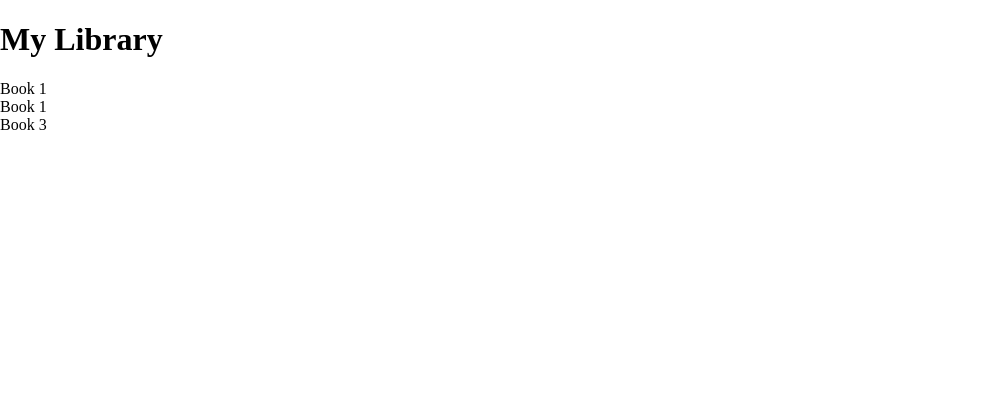
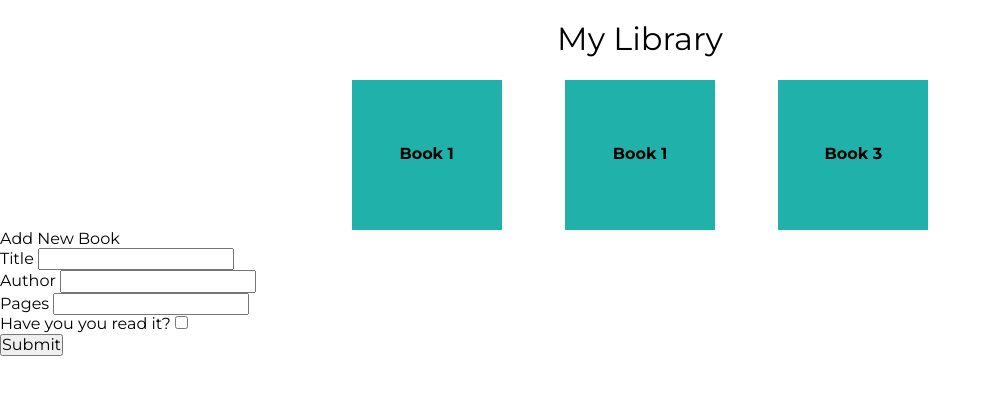
Before and after one commit to ayvarsteven/library-app, a plain HTML site: page index.html in a window 1280 px wide. Shown: the whole page, without its empty margins (0-991 px from the left). Drawn offline with nearby package versions, Linux system fonts and the light colour scheme.

Commit message:
adds basics of form input for book

```diff
--- a/index.html
+++ b/index.html
@@ -5,8 +5,8 @@
     <meta http-equiv="X-UA-Compatible" content="IE=edge">
     <meta name="viewport" content="width=device-width, initial-scale=1.0">
     <title>Library App</title>
-    <link rel="stylesheet" href="/library app/normalize.css">
-    <link rel="stylesheet" href="/library app/styles.css">
+    <link rel="stylesheet" href="normalize.css">
+    <link rel="stylesheet" href="styles.css">
     <link rel="preconnect" href="https://fonts.googleapis.com"><link rel="preconnect" href="https://fonts.gstatic.com" crossorigin><link href="https://fonts.googleapis.com/css2?family=Montserrat:wght@400;700;900&display=swap" rel="stylesheet">
 </head>
 <body>
@@ -23,13 +23,42 @@
             <div class="book">
                 <span>Book 1</span>
             </div>
-            <div class="bgok">
+            <div class="book">
                 <span>Book 3</span>
             </div>
         </div>
     </div>
 
+    <form action="mywebsite.com" method="post" id="add-new-book">
+        <h2>Add New Book</h2>
+        <div class="form-field">
+            <label for="title">Title
+                <input type="text" name="title" id="title">
+            </label>
+        </div>
 
-    <script src="/library app/app.js"></script>
+        <div class="form-field">
+            <label for="author">Author
+                <input type="text" name="author" id="author">
+            </label>
+        </div>
+
+        <div class="form-field">
+            <label for="pages">Pages
+            <input type="text" name="pages" id="pages">
+            </label>
+        </div>
+
+        <div class="form-field">
+            <label for="read">Have you you read it?
+                <input type="checkbox" name="read" id="read">
+            </label>
+        </div>
+
+        <button type="submit">Submit</button>
+    </form>
+
+
+    <script src="app.js"></script>
 </body>
 </html>
```
